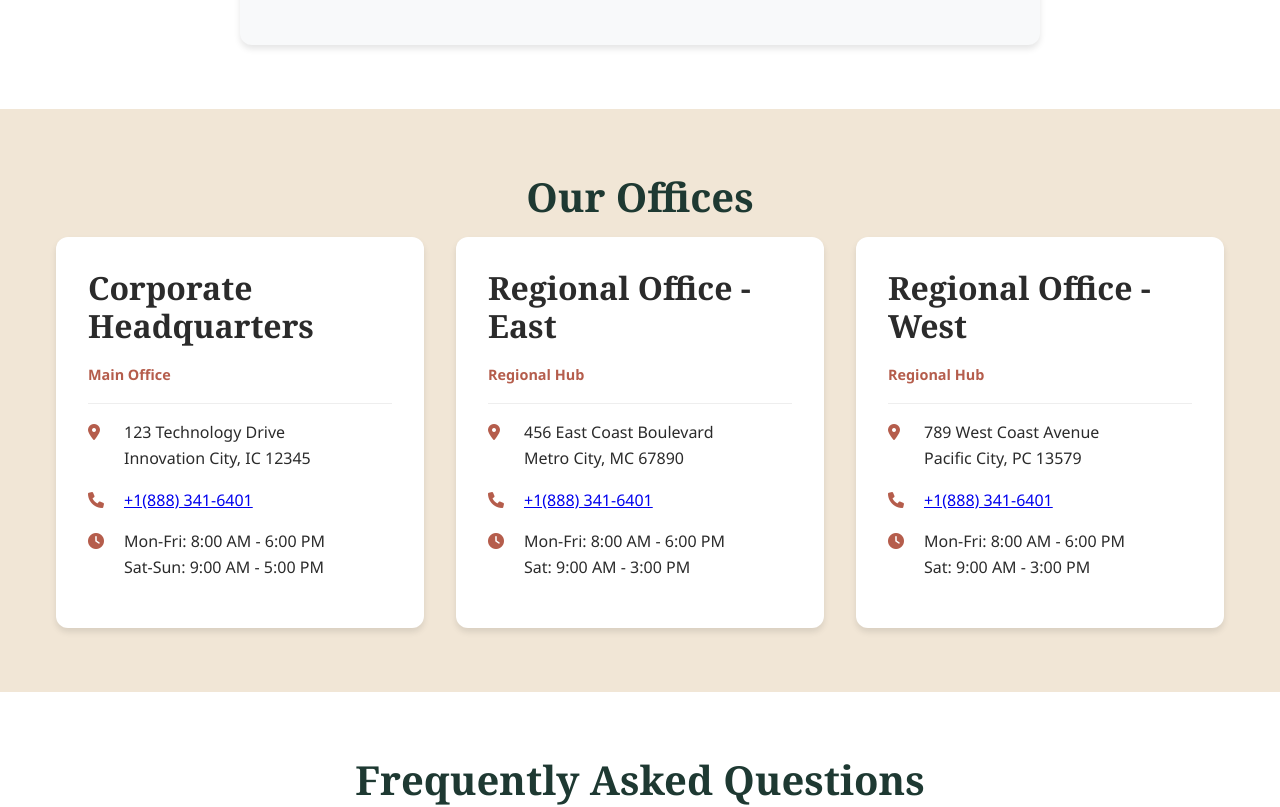
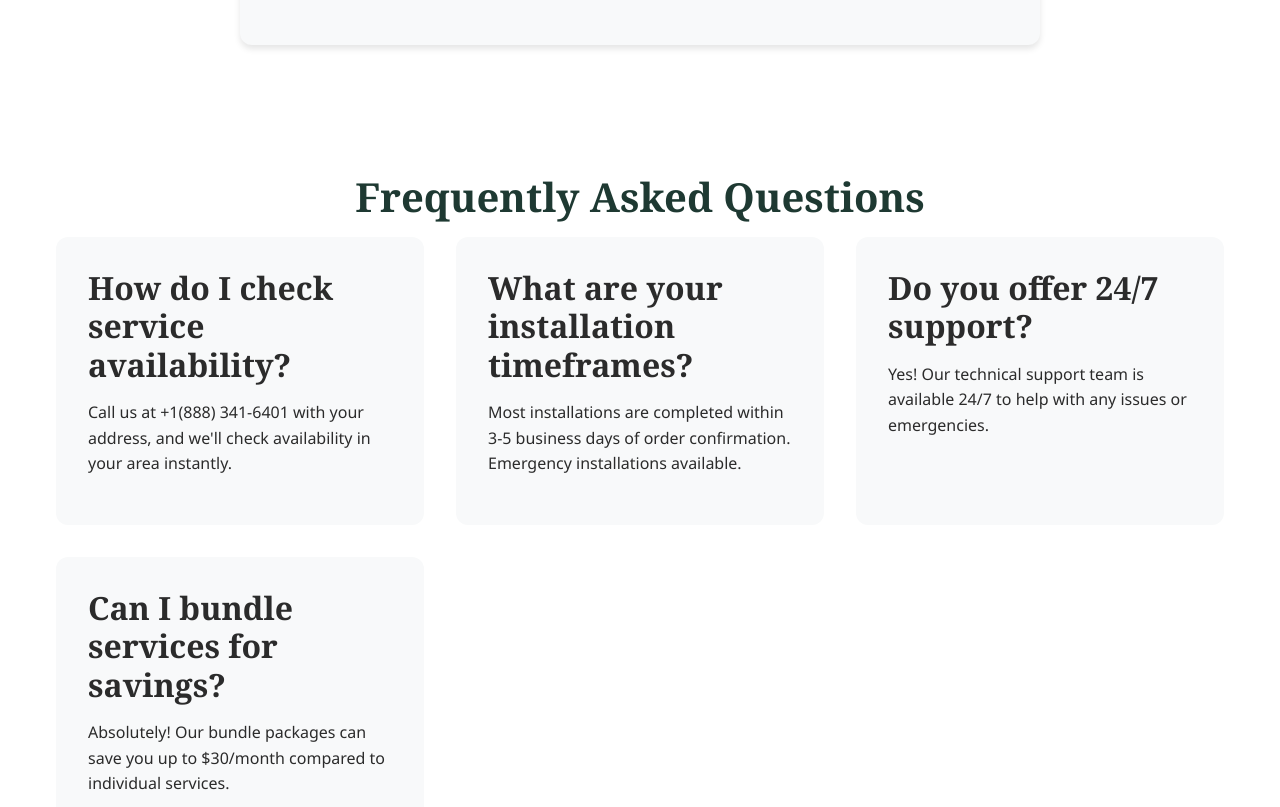
Before and after one commit to altralink/altralink, a website built with Vite: page contact.html in a window 1280 px wide. Shown: the part 1991-2798 px from the top of the page. Built offline with nearby package versions, Linux system fonts and the light colour scheme.

Commit message:
Update contact.html

```diff
--- a/contact.html
+++ b/contact.html
@@ -195,76 +195,6 @@
         </div>
     </section>
 
-    <!-- Office Locations -->
-    <section class="office-locations">
-        <div class="container">
-            <h2 class="section-title">Our Offices</h2>
-            <div class="locations-grid">
-                <div class="location-card">
-                    <div class="location-header">
-                        <h3>Corporate Headquarters</h3>
-                        <span class="location-type">Main Office</span>
-                    </div>
-                    <div class="location-details">
-                        <div class="detail-item">
-                            <i class="fas fa-map-marker-alt"></i>
-                            <span>123 Technology Drive<br>Innovation City, IC 12345</span>
-                        </div>
-                        <div class="detail-item">
-                            <i class="fas fa-phone"></i>
-                            <a href="tel:+18883416401">+1(888) 341-6401</a>
-                        </div>
-                        <div class="detail-item">
-                            <i class="fas fa-clock"></i>
-                            <span>Mon-Fri: 8:00 AM - 6:00 PM<br>Sat-Sun: 9:00 AM - 5:00 PM</span>
-                        </div>
-                    </div>
-                </div>
-
-                <div class="location-card">
-                    <div class="location-header">
-                        <h3>Regional Office - East</h3>
-                        <span class="location-type">Regional Hub</span>
-                    </div>
-                    <div class="location-details">
-                        <div class="detail-item">
-                            <i class="fas fa-map-marker-alt"></i>
-                            <span>456 East Coast Boulevard<br>Metro City, MC 67890</span>
-                        </div>
-                        <div class="detail-item">
-                            <i class="fas fa-phone"></i>
-                            <a href="tel:+18883416401">+1(888) 341-6401</a>
-                        </div>
-                        <div class="detail-item">
-                            <i class="fas fa-clock"></i>
-                            <span>Mon-Fri: 8:00 AM - 6:00 PM<br>Sat: 9:00 AM - 3:00 PM</span>
-                        </div>
-                    </div>
-                </div>
-
-                <div class="location-card">
-                    <div class="location-header">
-                        <h3>Regional Office - West</h3>
-                        <span class="location-type">Regional Hub</span>
-                    </div>
-                    <div class="location-details">
-                        <div class="detail-item">
-                            <i class="fas fa-map-marker-alt"></i>
-                            <span>789 West Coast Avenue<br>Pacific City, PC 13579</span>
-                        </div>
-                        <div class="detail-item">
-                            <i class="fas fa-phone"></i>
-                            <a href="tel:+18883416401">+1(888) 341-6401</a>
-                        </div>
-                        <div class="detail-item">
-                            <i class="fas fa-clock"></i>
-                            <span>Mon-Fri: 8:00 AM - 6:00 PM<br>Sat: 9:00 AM - 3:00 PM</span>
-                        </div>
-                    </div>
-                </div>
-            </div>
-        </div>
-    </section>
 
     <!-- FAQ Quick Access -->
     <section class="quick-faq">
```
